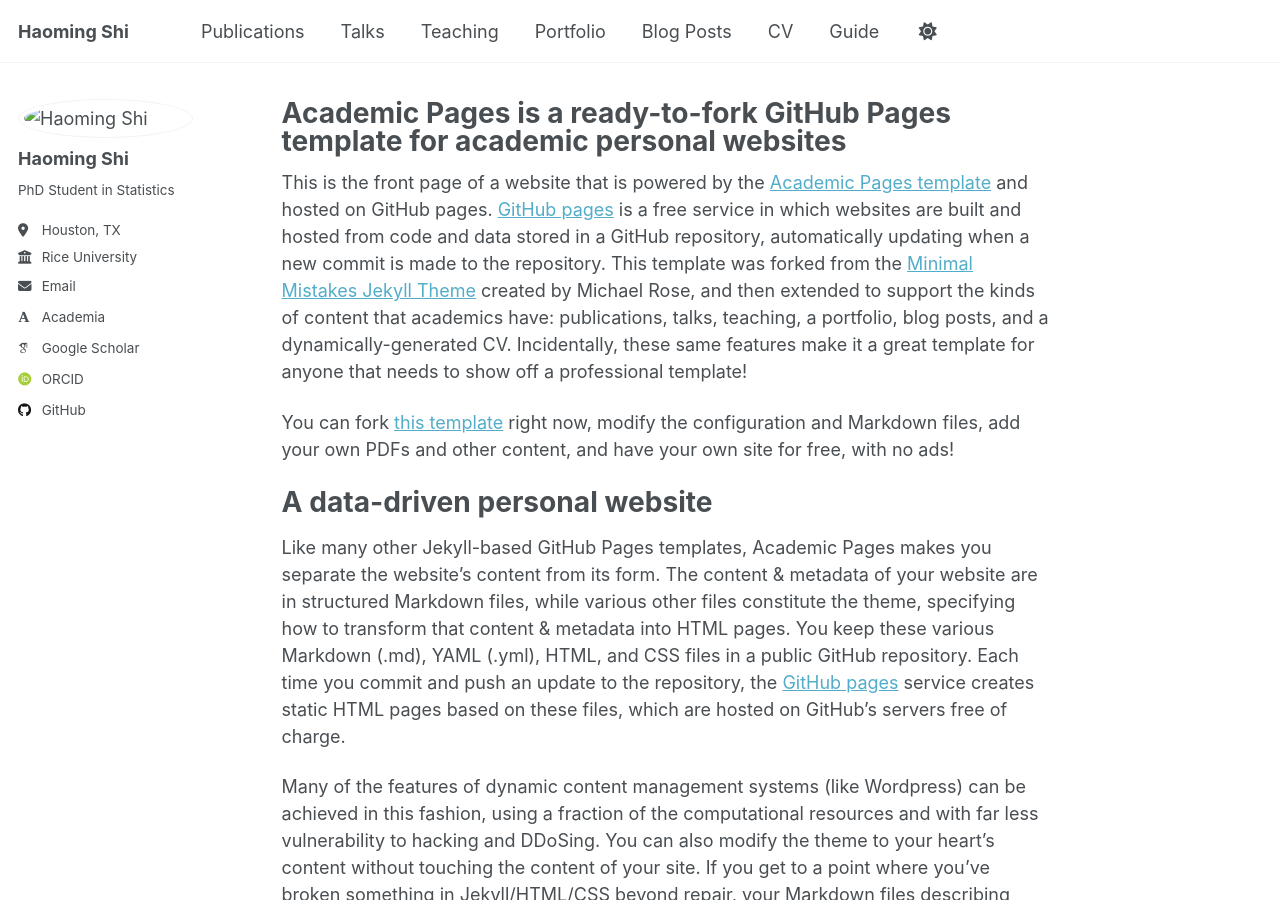
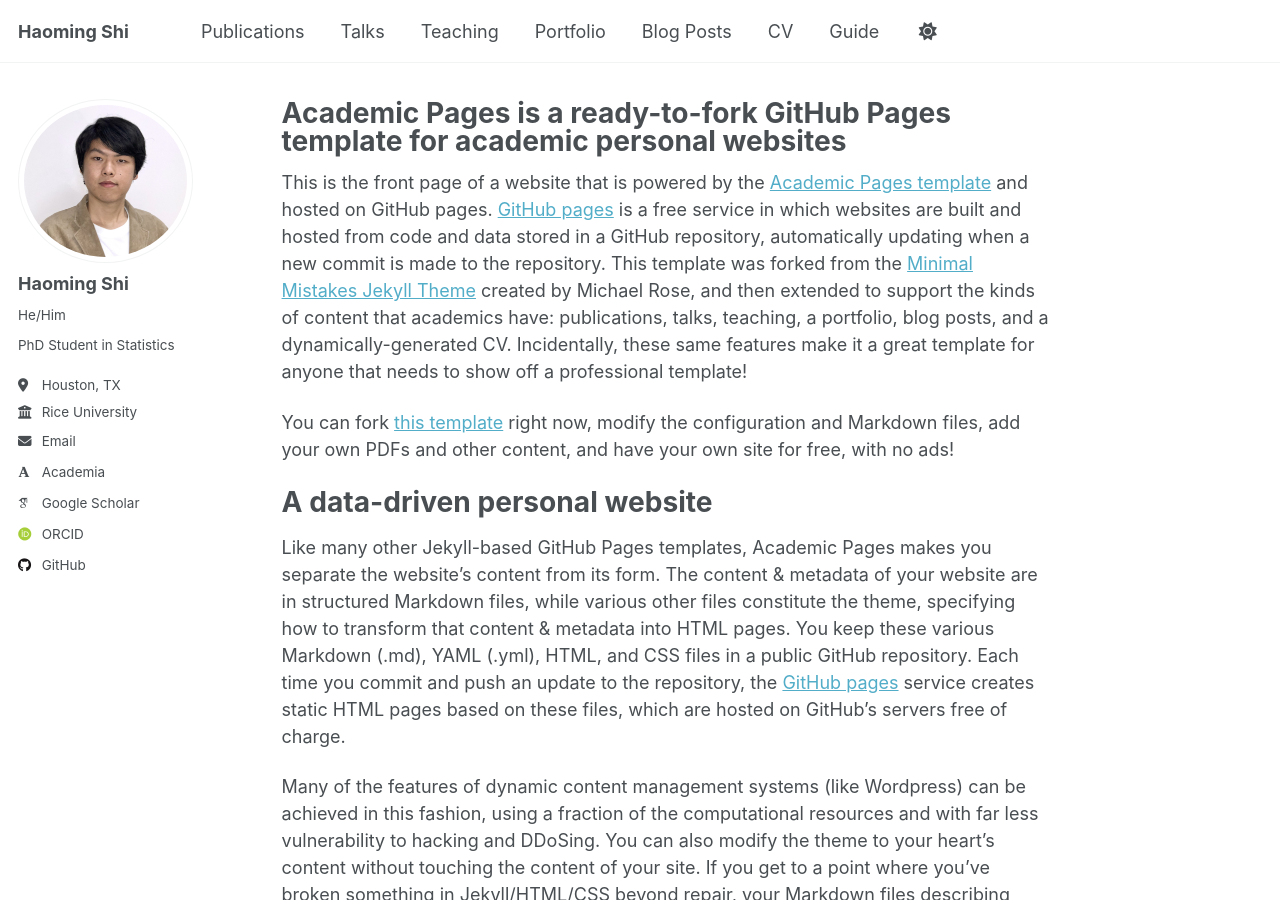
Before and after one commit to haomingsj98/haomingsj98.github.io, a Jekyll site: the page built from _pages/about.md, in a window 1280 px wide and 900 px high. Built offline with Jekyll 4.4.1, drawn with Linux system fonts in a browser that asks for light colours; some web fonts are replaced; a script that is not in the unit is left out.

Commit message:
edit about me

```diff
--- a/_config.yml
+++ b/_config.yml
@@ -22,9 +22,9 @@
 #               Additional customization can be done by editing /_includes/author-profile.html
 author:
   # Biographic information
-  avatar           : "/images/profile.png"
+  avatar           : "profile.jpg"
   name             : "Haoming Shi"
-  pronouns         : # example: "He/Him"
+  pronouns         : "He/Him"
   bio              : "PhD Student in Statistics"
   location         : "Houston, TX"
   employer         : "Rice University"
```
